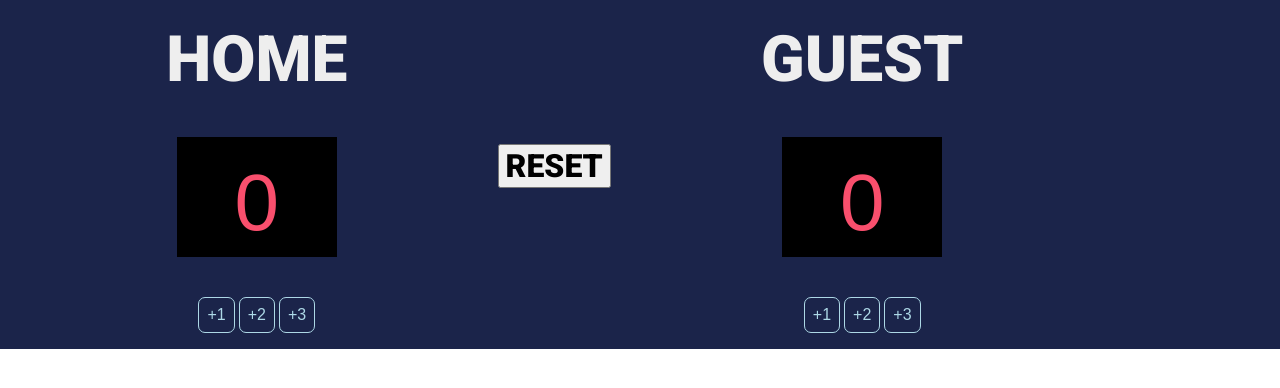
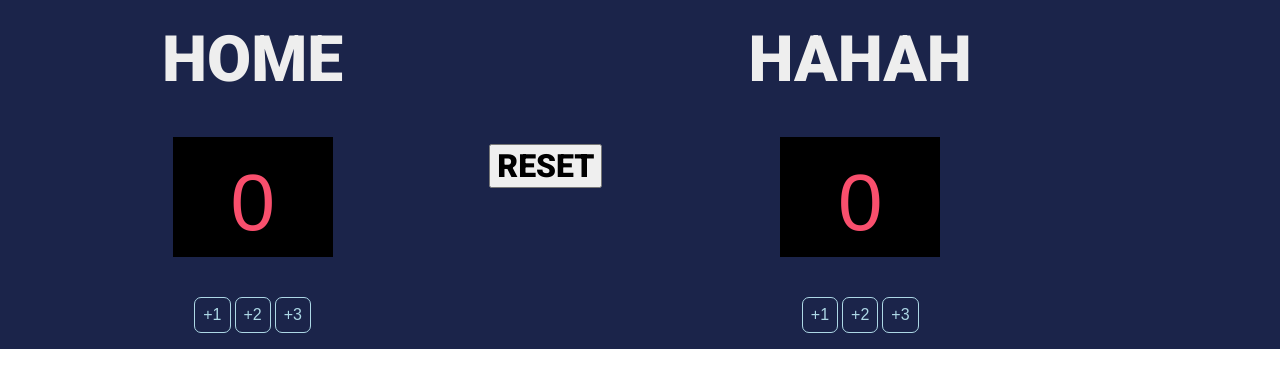
Before and after one commit to suespencer/basketball, a plain HTML site: page index.html in a window 1280 px wide. Drawn offline with Linux system fonts and the light colour scheme; a web font is replaced by a local one.

Commit message:
Update index

```diff
--- a/index.html
+++ b/index.html
@@ -27,7 +27,7 @@
         <button id="reset-btn" class="roboto-medium" onclick="resetScores()">RESET</button>
       </div>
       <div>
-        <h3 class="roboto-medium">GUEST</h3>
+        <h3 class="roboto-medium">HAHAH</h3>
         <p class="scoreBox calcFont" id="guestScore">0</p>
         <div>
           <button class="add-btn calcFont" onclick="addOnePointG()">+1</button>
```
